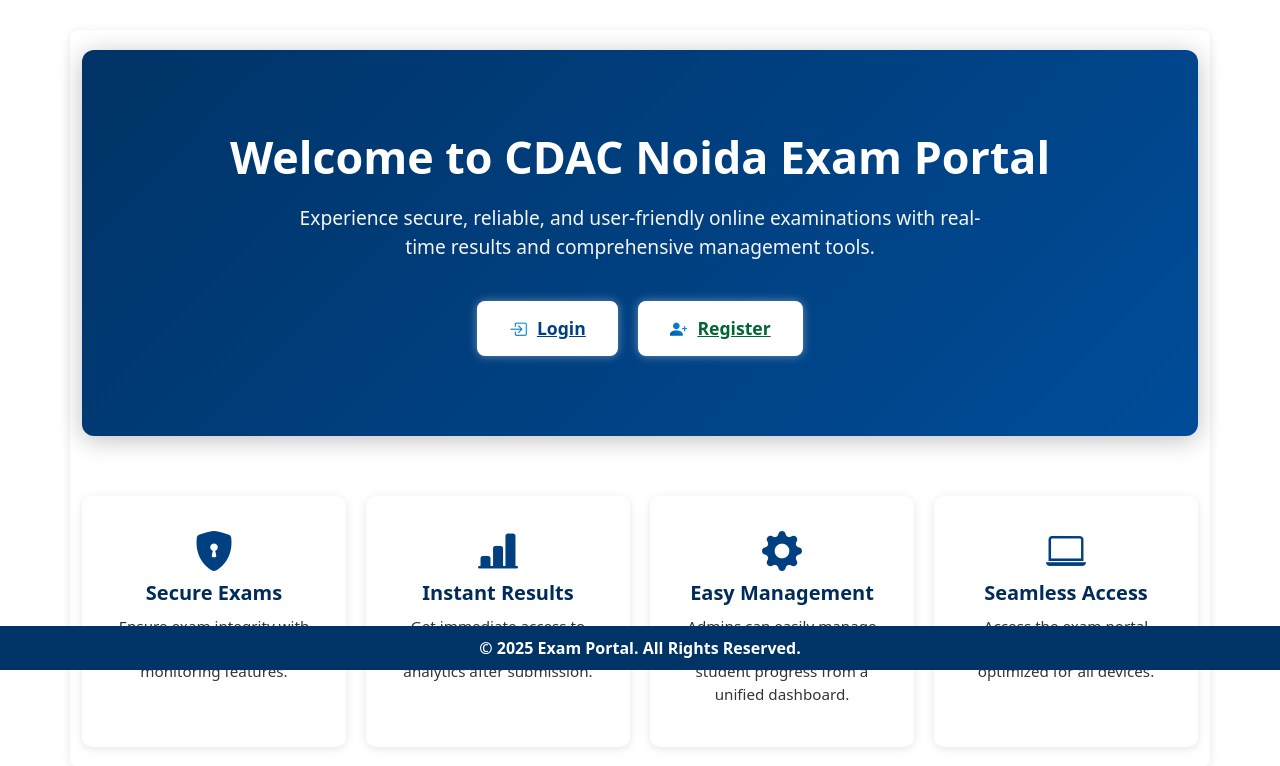
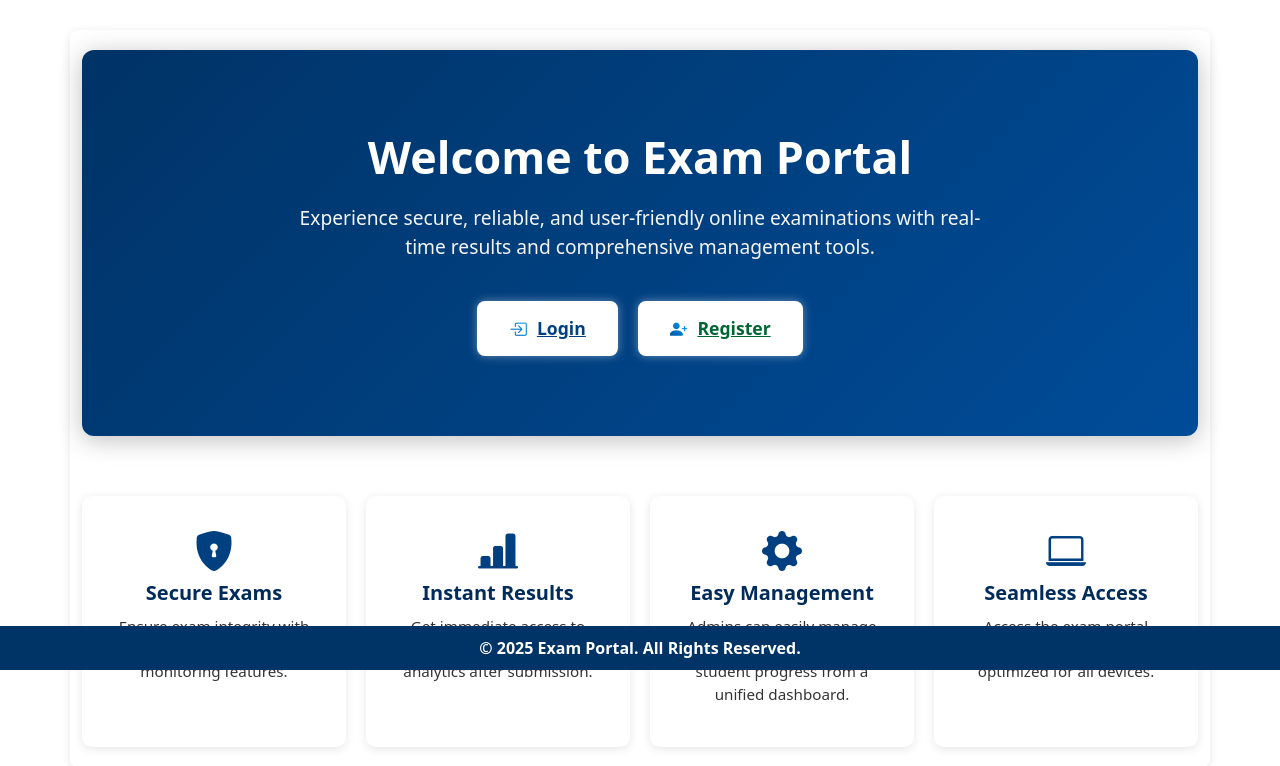
Before and after one commit to AbhinavCpSingh/exam-portal, a Django app: template exam_portal/mcq/templates/public_home.html in a window 1280 px wide. Shown: the part 130-896 px from the top of the page. Run offline with Django 3.2, Linux system fonts and the light colour scheme; the template is opened without the code that fills it, so the values that code supplies are empty; some libraries are stand-ins or nearby versions.

Commit message:
Make a space

```diff
--- a/exam_portal/mcq/templates/mcq/admin_home.html
+++ b/exam_portal/mcq/templates/mcq/admin_home.html
@@ -17,7 +17,6 @@
         <h1 style="font-size: 32px; margin-bottom: 10px;">👋 Welcome back, Admin {{ user.username }}</h1>
         <p style="font-size: 16px; opacity: 0.9;">You are logged in with administrative privileges.</p>
     </div>
-
 
     <!-- ✅ Quick actions section -->
     <div style="margin-top: 40px;">
--- a/exam_portal/mcq/templates/public_home.html
+++ b/exam_portal/mcq/templates/public_home.html
@@ -144,7 +144,7 @@
 </style>
 
 <div class="welcome-hero">
-    <h1>Welcome to CDAC Noida Exam Portal</h1>
+    <h1>Welcome to Exam Portal</h1>
     <p>Experience secure, reliable, and user-friendly online examinations with real-time results and comprehensive management tools.</p>
     <div class="welcome-buttons">
         <a href="{% url 'login' %}" class="btn-custom btn-login">
```
